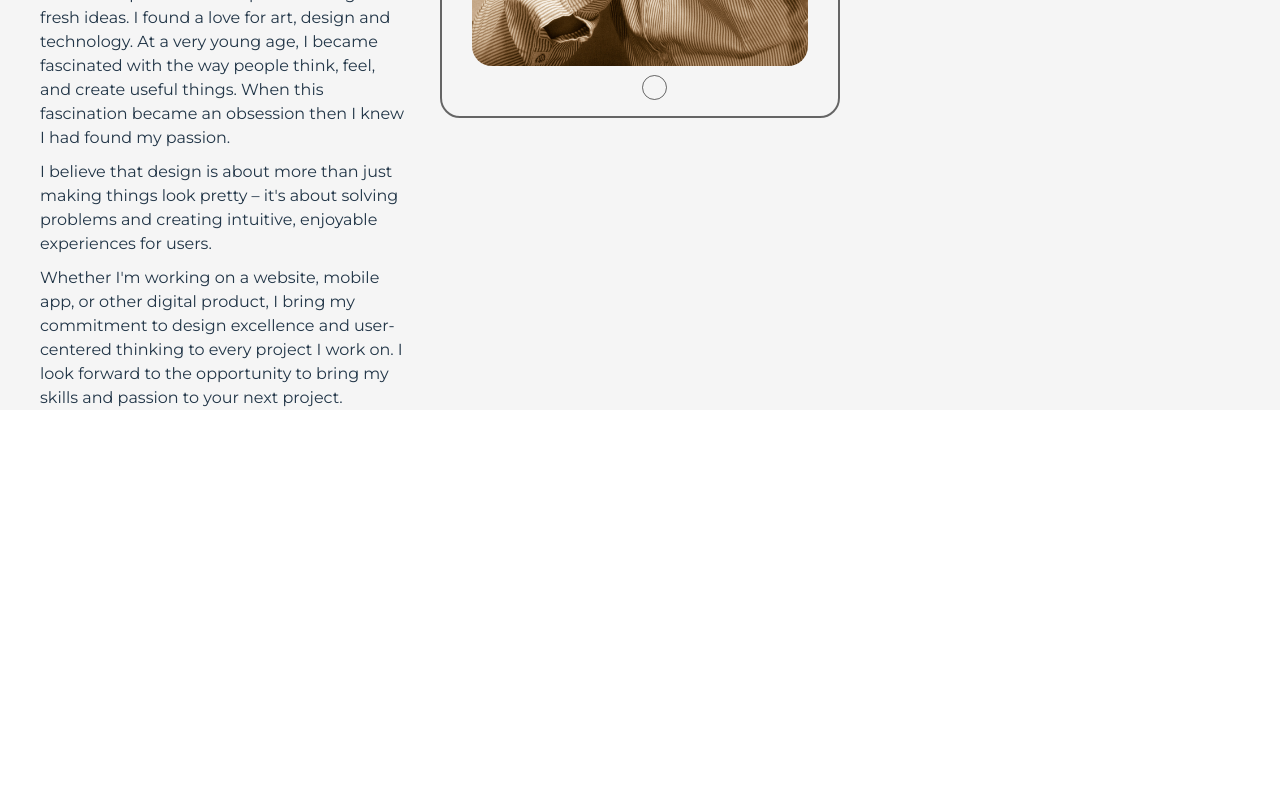
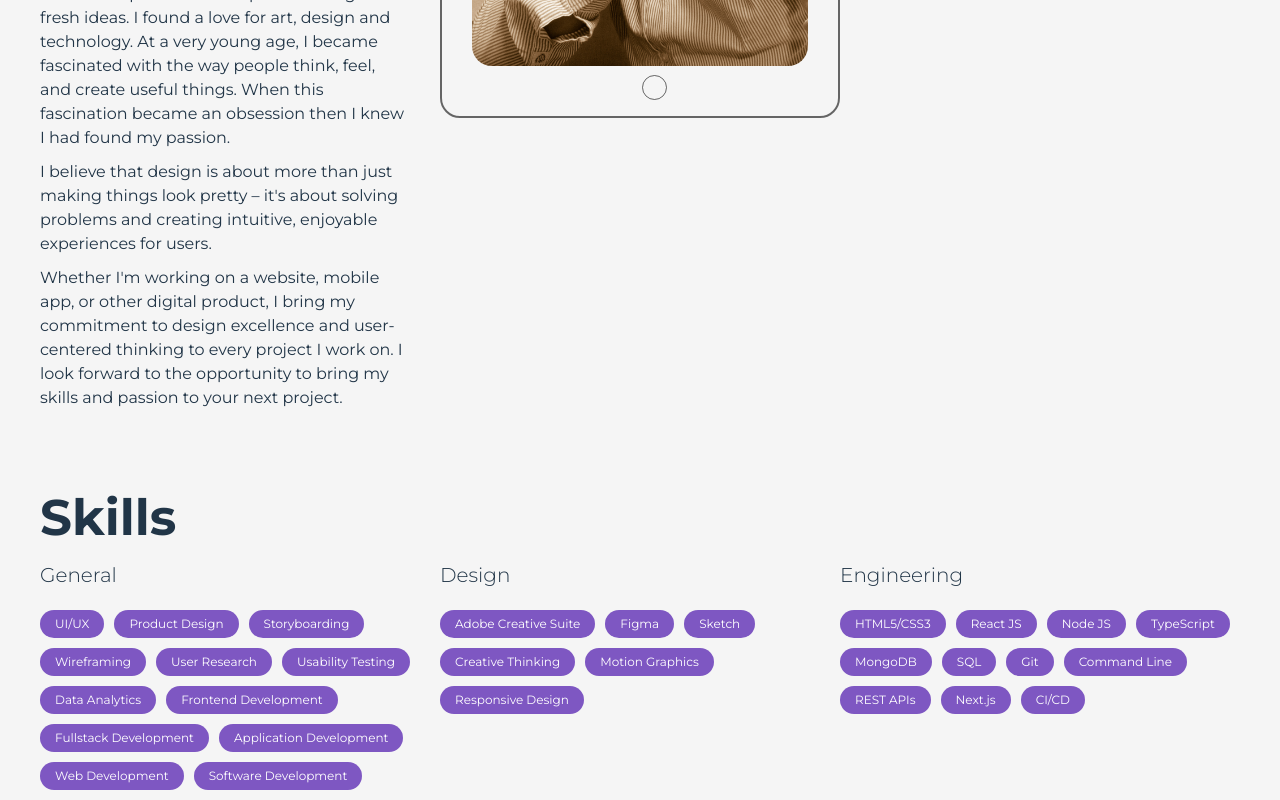
Before and after one commit to ObinnaKelvin/myportfolio2024v2, a React (Vite) app: page /about in a window 1280 px wide. Shown: the part 635-1435 px from the top of the page. Before the commit the page ends 1045 px from the top, so only its background shows below. Built offline with nearby package versions, Linux system fonts and the light colour scheme.

Commit message:
Skills section and tags added

```diff
--- a/package.json
+++ b/package.json
@@ -12,6 +12,7 @@
   "dependencies": {
     "framer-motion": "^11.2.10",
     "react": "^18.2.0",
+    "react-countup": "^6.5.3",
     "react-dom": "^18.3.1",
     "react-helmet-async": "^2.0.5",
     "react-icons": "^5.2.1",
--- a/src/pages/about/About.jsx
+++ b/src/pages/about/About.jsx
@@ -4,6 +4,7 @@ import Cursor from '../../components/cursor/Cursor'
 import Navbar from '../../components/navbar/Navbar'
 import { Helmet, HelmetProvider, HelmetData } from 'react-helmet-async';
 import { AnimatedText } from '../../components/animatedText/animatedText';
+import CountUp from 'react-countup';
 
 
 const helmetData = new HelmetData({});
@@ -61,15 +62,15 @@ function About() {
           </div>
           <div className="about-details-item">
                 <div className="item">
-                  <div className="stat">40+</div>
+                  <div className="stat"><CountUp end={40} duration={2} enableScrollSpy={true}/>+</div>
                   <div className="stat-description">Satisfied Clients</div>
                 </div>
                 <div className="item">
-                  <div className="stat">50+</div>
+                  <div className="stat"><CountUp end={50} duration={2} enableScrollSpy={true}/>+</div>
                   <div className="stat-description">Projects Completed</div>
                 </div>
                 <div className="item">
-                  <div className="stat">6+</div>
+                  <div className="stat"><CountUp end={6} duration={2} enableScrollSpy={true}/>+</div>
                   <div className="stat-description">Years Of Experience</div>
                 </div>
           </div>
@@ -77,6 +78,56 @@ function About() {
 
 
       </div>
+
+      <div className="skills-wrapper">
+
+        <div className="skills-wrapper-header">Skills</div>
+        <div className="skills-item">
+          <div className="skills-item-header">General</div>
+          <div className="skills-item-details">
+            <div className="skill-tag">UI/UX</div>
+            <div className="skill-tag">Product Design</div>
+            <div className="skill-tag">Storyboarding</div>
+            <div className="skill-tag">Wireframing</div>
+            <div className="skill-tag">User Research</div>
+            <div className="skill-tag">Usability Testing</div>
+            <div className="skill-tag">Data Analytics</div>
+            <div className="skill-tag">Frontend Development</div>
+            <div className="skill-tag">Fullstack Development</div>
+            <div className="skill-tag">Application Development</div>
+            <div className="skill-tag">Web Development</div>
+            <div className="skill-tag">Software Development</div>
+          </div>
+        </div>
+        <div className="skills-item">
+          <div className="skills-item-header">Design</div>
+          <div className="skills-item-details">
+            <div className="skill-tag">Adobe Creative Suite</div>
+            <div className="skill-tag">Figma</div>
+            <div className="skill-tag">Sketch</div>
+            <div className="skill-tag">Creative Thinking</div>
+            <div className="skill-tag">Motion Graphics</div>
+            <div className="skill-tag">Responsive Design</div>
+          </div>
+        </div>
+        <div className="skills-item">
+          <div className="skills-item-header">Engineering</div>
+          <div className="skills-item-details">
+            <div className="skill-tag">HTML5/CSS3</div>
+            <div className="skill-tag">React JS</div>
+            <div className="skill-tag">Node JS</div>
+            <div className="skill-tag">TypeScript</div>
+            <div className="skill-tag">MongoDB</div>
+            <div className="skill-tag">SQL</div>
+            <div className="skill-tag">Git</div>
+            <div className="skill-tag">Command Line</div>
+            <div className="skill-tag">REST APIs</div>
+            <div className="skill-tag">Next.js</div>
+            <div className="skill-tag">CI/CD</div>
+          </div>
+
+        </div>
+      </div>
     </div>
   )
 }
--- a/src/pages/about/about.scss
+++ b/src/pages/about/about.scss
@@ -135,4 +135,55 @@
 
     }
 
+    .skills-wrapper {
+        display: flex;
+        flex-direction: row;
+        max-width: 1200px;
+        margin: 150px auto 0px auto;
+        height: max-content;
+        position: relative;
+
+        .skills-wrapper-header {
+            width: 100%;
+            position: absolute;
+            margin: -80px auto 0px auto;
+            font-size: 50px;
+            font-weight: bold;
+        }
+
+        .skills-item {
+            flex: 1;
+            // border: 1px solid red;
+            height: max-content;
+            flex-direction: column;
+            gap: 20px;
+            display: flex;
+
+            .skills-item-header {
+                width: 100%;
+                font-size: 20px;
+                font-weight: 300;
+            }
+
+            .skills-item-details {
+                display: flex;
+                flex-direction: row;
+                flex-wrap: wrap;
+
+                .skill-tag {
+                    width: max-content;
+                    padding: 5px 15px 5px 15px;
+                    border-radius: 25px;
+                    /*background-color: #fafafa;*/
+                    /*color: #757575;*/
+                    /*background-color: black;*/
+                    background-color: #7e57c2;;
+                    color: white;
+                    font-size: 12px;
+                    margin: 0px 10px 10px 0px;
+                }
+            }
+        }
+    }
+
 }
```
Also changed, not shown: 1 other file (tests, documents, lock files or other folders).
